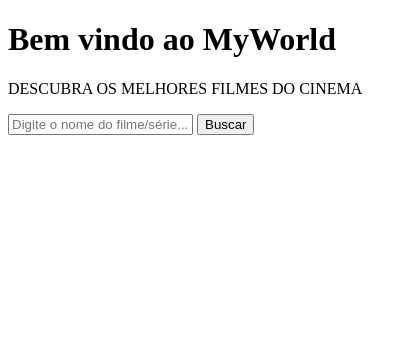
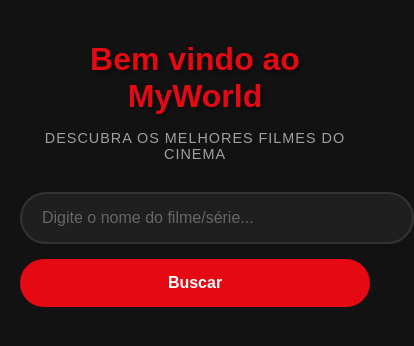
Before and after one commit to Gabriel0090/Trabalho-consumo-de-API, a plain HTML site: page index.html in a window 390 px wide. Shown: the whole page, 414 px wide, since content can reach past the window. Drawn offline with Linux system fonts and the light colour scheme.

Commit message:
HTML e CSS

```diff
--- a/index.html
+++ b/index.html
@@ -5,7 +5,7 @@
     <meta charset="UTF-8">
     <meta name="viewport" content="width=device-width, initial-scale=1.0">
     <title>MyWorld</title>
-    <link rel="stylesheet" href="styles.css">
+    <link rel="stylesheet" href="style.css">
 </head>
 
 <body>
--- a/style.css
+++ b/style.css
@@ -0,0 +1,105 @@
+/* --- Estilos Gerais --- */
+body {
+    background-color: #121212; /* Fundo escuro para um tema de cinema */
+    color: #ffffff; /* Texto branco para contraste */
+    font-family: 'Poppins', sans-serif; /* Uma fonte moderna e limpa */
+    margin: 0;
+    padding: 20px;
+    display: flex;
+    flex-direction: column;
+    align-items: center;
+}
+
+/* --- Seção de Cabeçalho e Busca --- */
+div {
+    text-align: center;
+    width: 100%;
+    max-width: 800px; /* Limita a largura para telas grandes */
+    margin-bottom: 40px;
+}
+
+.titleName {
+    font-size: 2.8rem; /* Tamanho grande para o título principal */
+    font-weight: 700;
+    color: #E50914; /* Vermelho inspirado na Netflix */
+    margin-bottom: 10px;
+    text-shadow: 2px 2px 4px rgba(0, 0, 0, 0.5); /* Sombra para dar profundidade */
+}
+
+.titleP {
+    font-size: 1.1rem;
+    color: #a0a0a0; /* Cinza claro para o subtítulo */
+    margin-bottom: 30px;
+    letter-spacing: 1px; /* Espaçamento entre as letras */
+}
+
+.searchStyle {
+    width: 60%;
+    padding: 15px 20px;
+    border: 2px solid #333;
+    border-radius: 50px; /* Bordas bem arredondadas */
+    background-color: #1f1f1f;
+    color: #ffffff;
+    font-size: 1rem;
+    outline: none; /* Remove a borda azul ao focar */
+    transition: border-color 0.3s ease, box-shadow 0.3s ease;
+}
+
+.searchStyle::placeholder {
+    color: #666; /* Cor do texto de placeholder */
+}
+
+.searchStyle:focus {
+    border-color: #E50914; /* Muda a cor da borda ao focar */
+    box-shadow: 0 0 10px rgba(229, 9, 20, 0.5); /* Adiciona um brilho */
+}
+
+.searchBtn {
+    padding: 15px 30px;
+    margin-left: 10px;
+    border: none;
+    border-radius: 50px;
+    background-color: #E50914;
+    color: #ffffff;
+    font-size: 1rem;
+    font-weight: 600;
+    cursor: pointer;
+    transition: background-color 0.3s ease, transform 0.2s ease;
+}
+
+.searchBtn:hover {
+    background-color: #f61a27; /* Cor um pouco mais clara ao passar o mouse */
+    transform: translateY(-2px); /* Efeito de elevação */
+}
+
+/* --- Container dos Filmes --- */
+.container {
+    display: grid;
+    /* Cria colunas responsivas: preenche com o máximo de colunas de 250px que couberem */
+    grid-template-columns: repeat(auto-fill, minmax(250px, 1fr));
+    gap: 30px; /* Espaçamento entre os cards de filme */
+    width: 100%;
+    max-width: 1200px;
+    margin: 0 auto; /* Centraliza o container */
+}
+
+/* --- Estilos para telas menores (Responsividade) --- */
+@media (max-width: 600px) {
+    .titleName {
+        font-size: 2rem;
+    }
+
+    .titleP {
+        font-size: 0.9rem;
+    }
+
+    .searchStyle {
+        width: 100%;
+        margin-bottom: 15px;
+    }
+
+    .searchBtn {
+        width: 100%;
+        margin-left: 0;
+    }
+}
```
